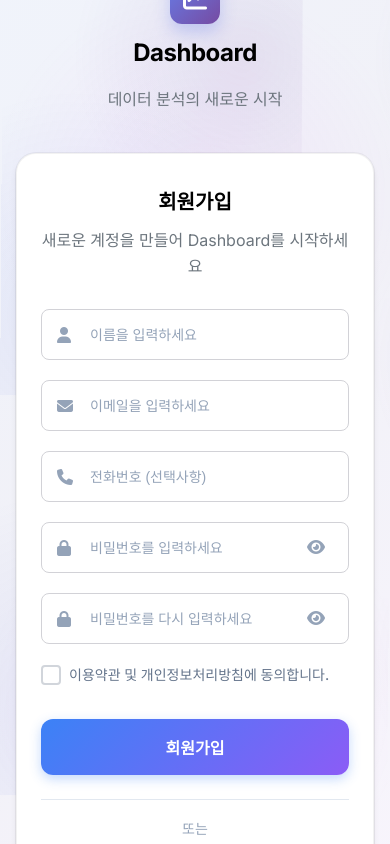
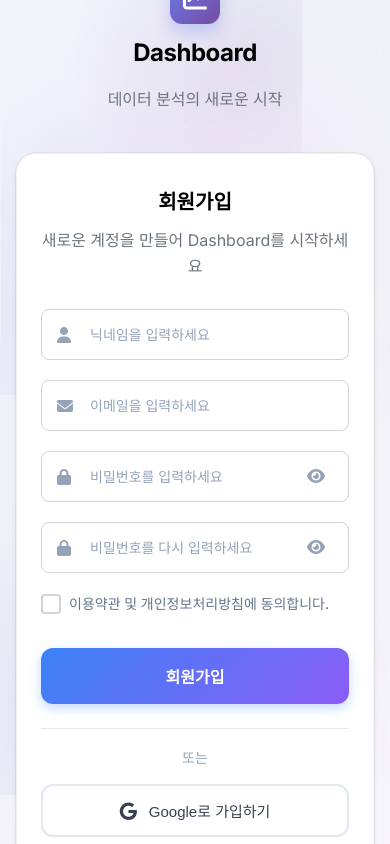
Before and after one commit to Oneyoojin/chart, a React (Create React App) app: page / in a window 390 px wide. Both pictures are taken after a click on the button "회원가입". Shown: the part 52-896 px from the top of the page. Built offline with nearby package versions, Linux system fonts and the light colour scheme.

Commit message:
Update signup form: change name to nickname and add validation
- Change 'name' field to 'nickname'
- Remove phone number field
- Update nickname minimum length to 3 characters
- Add nickname validation to allow only Korean, English, and numbers
- Prevent special characters in nickname

```diff
--- a/src/components/Signup.jsx
+++ b/src/components/Signup.jsx
@@ -3,11 +3,10 @@
 
 const Signup = ({ onSignup, onBackToLogin }) => {
   const [formData, setFormData] = useState({
-    name: '',
+    nickname: '',
     email: '',
     password: '',
     confirmPassword: '',
-    phone: '',
     agreeTerms: false
   });
   const [errors, setErrors] = useState({});
@@ -43,11 +42,14 @@
     let error = '';
 
     switch (fieldName) {
-      case 'name':
+      case 'nickname':
+        const nicknameRegex = /^[a-zA-Z0-9가-힣]+$/;
         if (!value) {
-          error = '이름을 입력해주세요.';
-        } else if (value.length < 2) {
-          error = '이름은 최소 2자 이상이어야 합니다.';
+          error = '닉네임을 입력해주세요.';
+        } else if (value.length < 3) {
+          error = '닉네임은 최소 3자 이상이어야 합니다.';
+        } else if (!nicknameRegex.test(value)) {
+          error = '닉네임은 한글, 영문, 숫자만 사용 가능합니다.';
         }
         break;
       case 'email':
@@ -56,12 +58,6 @@
           error = '이메일을 입력해주세요.';
         } else if (!emailRegex.test(value)) {
           error = '올바른 이메일 형식이 아닙니다.';
-        }
-        break;
-      case 'phone':
-        const phoneRegex = /^01[0-9]-?[0-9]{4}-?[0-9]{4}$/;
-        if (value && !phoneRegex.test(value)) {
-          error = '올바른 전화번호 형식이 아닙니다. (예: 010-1234-5678)';
         }
         break;
       case 'password':
@@ -102,13 +98,13 @@
     e.preventDefault();
 
     // 모든 필드 유효성 검사
-    const isNameValid = validateField('name', formData.name);
+    const isNicknameValid = validateField('nickname', formData.nickname);
     const isEmailValid = validateField('email', formData.email);
     const isPasswordValid = validateField('password', formData.password);
     const isConfirmPasswordValid = validateField('confirmPassword', formData.confirmPassword);
     const isAgreeTermsValid = validateField('agreeTerms', formData.agreeTerms);
 
-    if (!isNameValid || !isEmailValid || !isPasswordValid || !isConfirmPasswordValid || !isAgreeTermsValid) {
+    if (!isNicknameValid || !isEmailValid || !isPasswordValid || !isConfirmPasswordValid || !isAgreeTermsValid) {
       showNotification('error', '입력 정보를 확인해주세요.', '❌');
       return;
     }
@@ -195,18 +191,18 @@
           <form className="signup-form" onSubmit={handleSubmit}>
             <div className="form-group">
               <div className="input-wrapper">
-                {!formData.name && <i className="fas fa-user input-icon"></i>}
+                {!formData.nickname && <i className="fas fa-user input-icon"></i>}
                 <input
                   type="text"
-                  id="name"
-                  name="name"
-                  value={formData.name}
+                  id="nickname"
+                  name="nickname"
+                  value={formData.nickname}
                   onChange={handleInputChange}
-                  placeholder="이름을 입력하세요"
+                  placeholder="닉네임을 입력하세요"
                   required
                 />
               </div>
-              {errors.name && <span className="error-text">{errors.name}</span>}
+              {errors.nickname && <span className="error-text">{errors.nickname}</span>}
             </div>
 
             <div className="form-group">
@@ -223,21 +219,6 @@
                 />
               </div>
               {errors.email && <span className="error-text">{errors.email}</span>}
-            </div>
-
-            <div className="form-group">
-              <div className="input-wrapper">
-                {!formData.phone && <i className="fas fa-phone input-icon"></i>}
-                <input
-                  type="tel"
-                  id="phone"
-                  name="phone"
-                  value={formData.phone}
-                  onChange={handleInputChange}
-                  placeholder="전화번호 (선택사항)"
-                />
-              </div>
-              {errors.phone && <span className="error-text">{errors.phone}</span>}
             </div>
 
             <div className="form-group">
```
